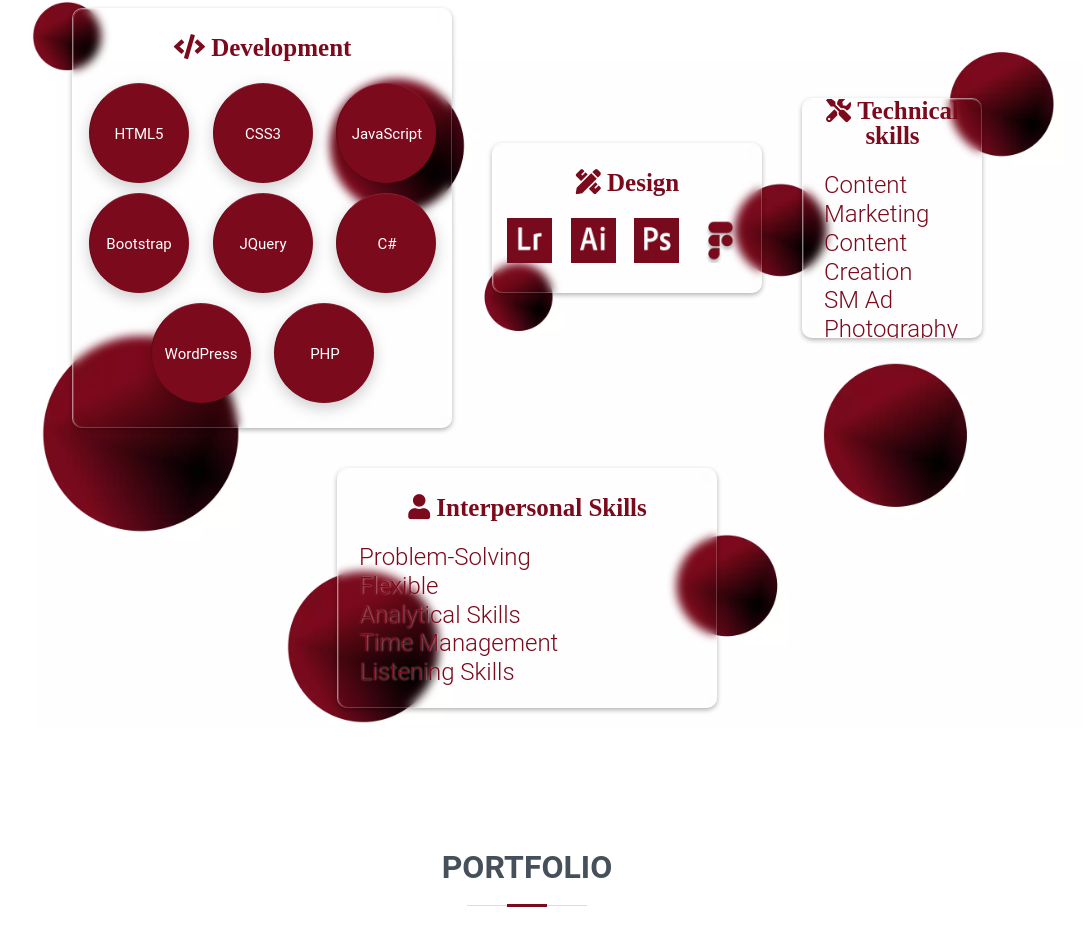
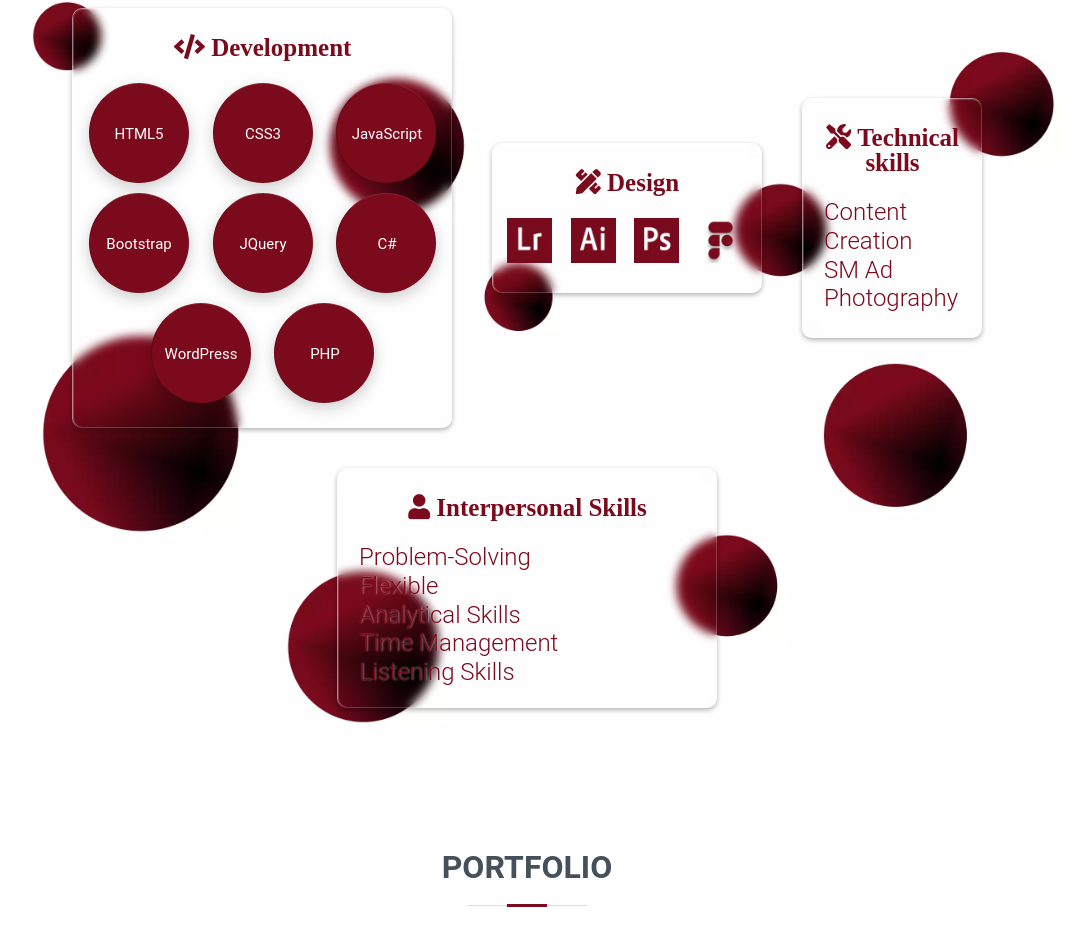
Before and after one commit to nedlsalah/Website, a plain HTML site: page index.html in a window 1280 px wide. Shown: the part 1648-2593 px from the top of the page, without its empty margins (113-1198 px from the left). Drawn offline with nearby package versions, Linux system fonts and the light colour scheme.

Commit message:
Update index.html

```diff
--- a/index.html
+++ b/index.html
@@ -143,7 +143,6 @@ Highly creative with experience in identifying target audiences and devising dig
                     <div class="imgBox">
                         <div class="content"> <br /> <i class="fa fa-tools"> Technical skills </i>
                             <div class="imgBox"> <br />
-                                <h4>Content Marketing</h4>
                                 <h4>Content Creation</h4>
                                 <h4>SM Ad</h4>
                                 <h4>Photography</h4>
```
